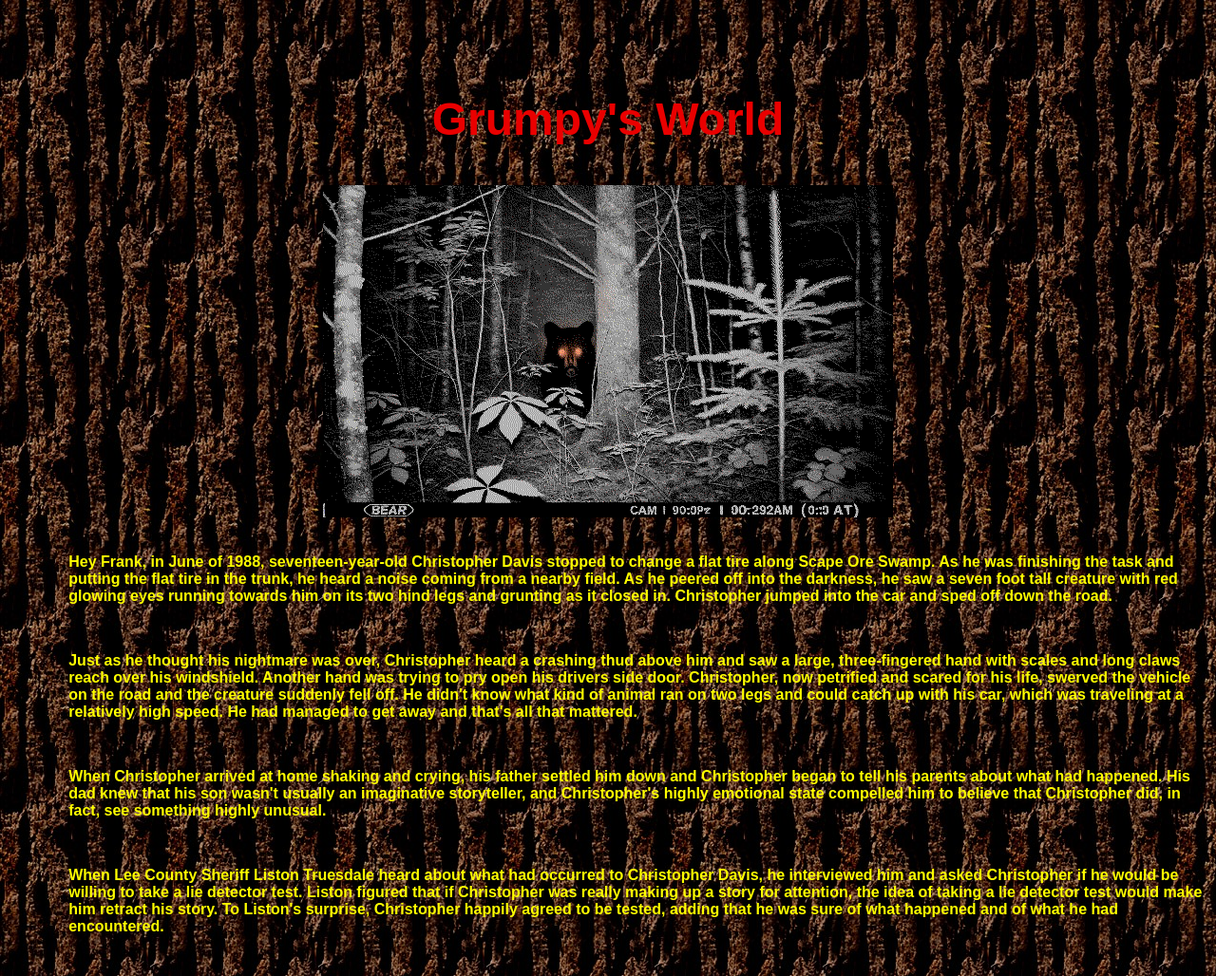
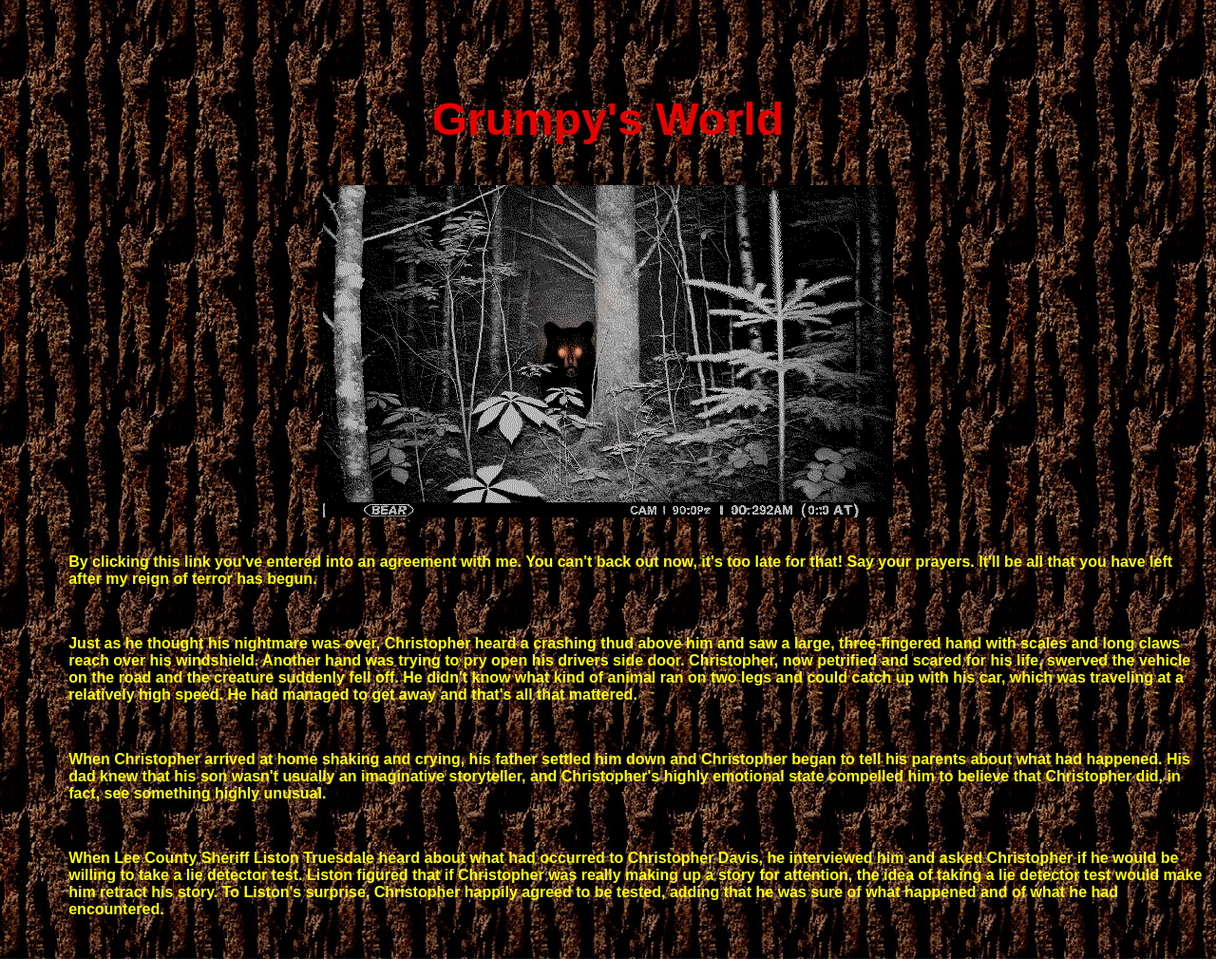
Before and after one commit to goonsquadEGH/goonsquadEGH.github.io, a plain HTML site: page index.html in a window 1280 px wide. Shown: the whole page at 95% size. Drawn offline with Linux system fonts and the light colour scheme.

Commit message:
Update index.html

```diff
--- a/index.html
+++ b/index.html
@@ -22,13 +22,9 @@
 			<td>
 			<div align="center">
 <p align="left"><b><font face="Arial">
-Hey Frank, in June of 1988, seventeen-year-old
-Christopher Davis stopped to change a flat tire along Scape Ore Swamp. As he was
-finishing the task and putting the flat tire in the trunk, he heard a noise
-coming from a nearby field. As he peered off into the darkness, he saw a seven
-foot tall creature with red glowing eyes running towards him on its two hind
-legs and grunting as it closed in. Christopher jumped into the car and sped off
-down the road.</font></b></p>
+By clicking this link you've entered into an agreement with me.
+You can't back out now, it's too late for that! Say your prayers.
+It'll be all that you have left after my reign of terror has begun.</font></b></p>
 <p align="left">&nbsp;</p>
 <p align="left"><font face="Arial"><b>Just as he thought his nightmare was over,
 Christopher heard a crashing thud above him and saw a large, three-fingered hand
```
